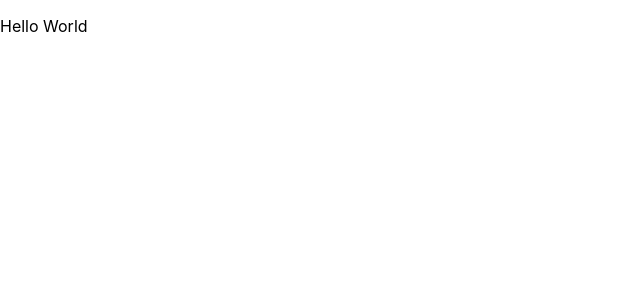
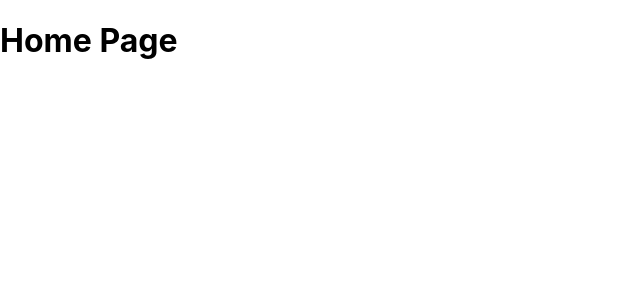
Before and after one commit to Ross-mc/file-directory-app, a React (Create React App) app: page / in a window 1280 px wide. Shown: the top 300 px of the page, without its empty margins (0-640 px from the left). Built offline with nearby package versions, Linux system fonts and the light colour scheme.

Commit message:
set up react router

```diff
--- a/package.json
+++ b/package.json
@@ -44,5 +44,8 @@
       "last 1 firefox version",
       "last 1 safari version"
     ]
+  },
+  "devDependencies": {
+    "@types/react-router-dom": "^5.1.9"
   }
 }
--- a/src/App.css
+++ /dev/null
@@ -1,38 +0,0 @@
-.App {
-  text-align: center;
-}
-
-.App-logo {
-  height: 40vmin;
-  pointer-events: none;
-}
-
-@media (prefers-reduced-motion: no-preference) {
-  .App-logo {
-    animation: App-logo-spin infinite 20s linear;
-  }
-}
-
-.App-header {
-  background-color: #282c34;
-  min-height: 100vh;
-  display: flex;
-  flex-direction: column;
-  align-items: center;
-  justify-content: center;
-  font-size: calc(10px + 2vmin);
-  color: white;
-}
-
-.App-link {
-  color: #61dafb;
-}
-
-@keyframes App-logo-spin {
-  from {
-    transform: rotate(0deg);
-  }
-  to {
-    transform: rotate(360deg);
-  }
-}
--- a/src/App.tsx
+++ b/src/App.tsx
@@ -1,8 +1,15 @@
+import { BrowserRouter as Router, Switch, Route } from "react-router-dom";
+import Home from "./pages/Home";
+
 const App: React.FC = () => {
   return (
-    <div className="App">
-      <p>Hello World</p>
-    </div>
+    <Router>
+      <Switch>
+        <Route exact path="/">
+          <Home />
+        </Route>
+      </Switch>
+    </Router>
   );
 }
 
--- a/src/index.tsx
+++ b/src/index.tsx
@@ -1,6 +1,6 @@
 import React from 'react';
 import ReactDOM from 'react-dom';
-import './index.css';
+import './index.scss';
 import App from './App';
 
 ReactDOM.render(
--- /dev/null
+++ b/src/pages/Home.tsx
@@ -0,0 +1,9 @@
+const Home: React.FC = () => {
+  return (
+    <div>
+      <h1>Home Page</h1>
+    </div>
+  )
+}
+
+export default Home
```
Also changed, not shown: src/index.scss (renamed from src/index.css), 1 other file (tests, documents, lock files or other folders).
